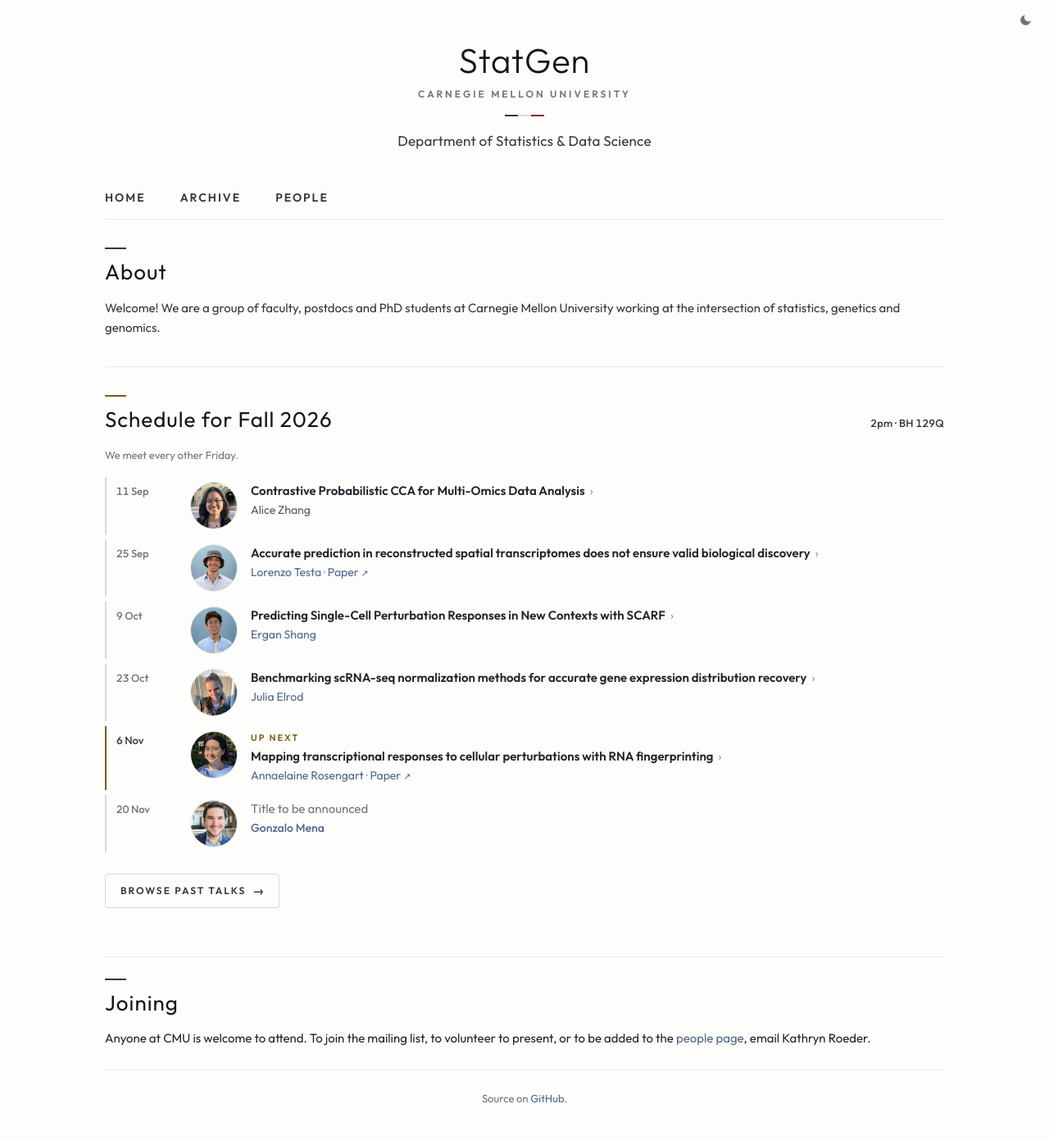
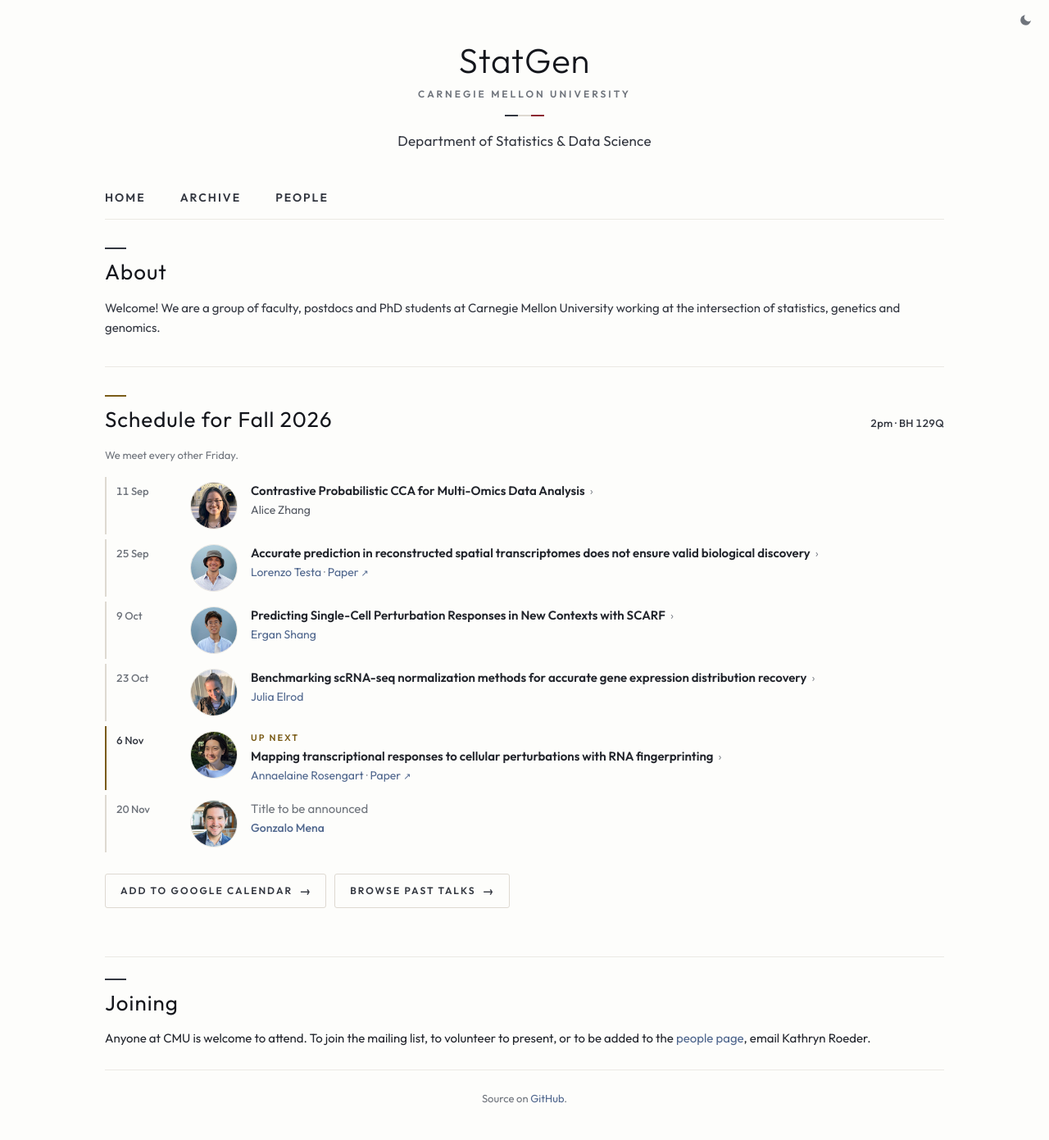
Before and after one commit to cmustatgen/cmustatgen.github.io, a Jekyll site: the page built from index.html, in a window 1280 px wide. Shown: the whole page at 82% size. Built offline with Jekyll 4.4.1, drawn with Linux system fonts in a browser that asks for light colours.

Commit message:
Set the group Google Calendar ID
Co-Authored-By: Claude Fable 5.1 <noreply@anthropic.com>

```diff
--- a/_config.yml
+++ b/_config.yml
@@ -9,7 +9,7 @@ baseurl:     ""
 # Public Google Calendar for the meetings. The calendar ID is the address
 # shown under "Integrate calendar" in Google Calendar settings, e.g.
 # "abc123@group.calendar.google.com". Leave empty to hide the button.
-google_calendar_id: ""
+google_calendar_id: "c_665177a3800956737f56164802463112d84fdfd2af175e38b9e22aec6142c87d@group.calendar.google.com"
 
 source:      .
 destination: ./_site
```
